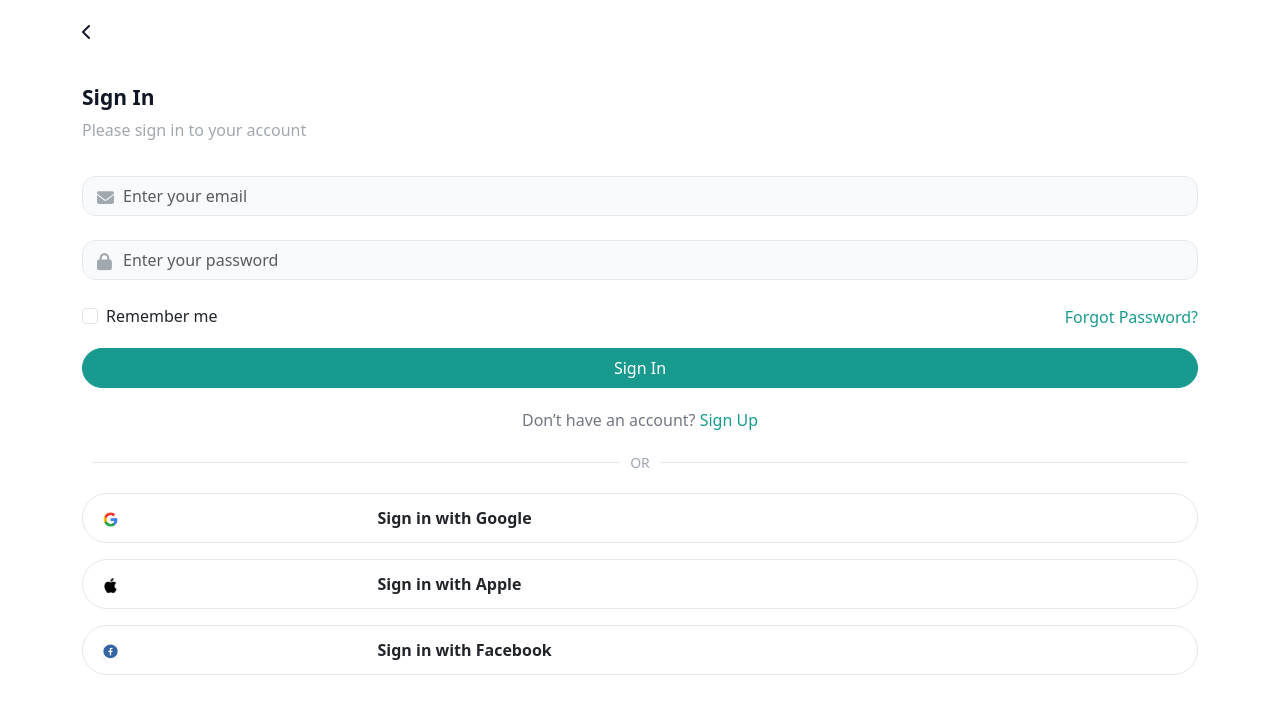
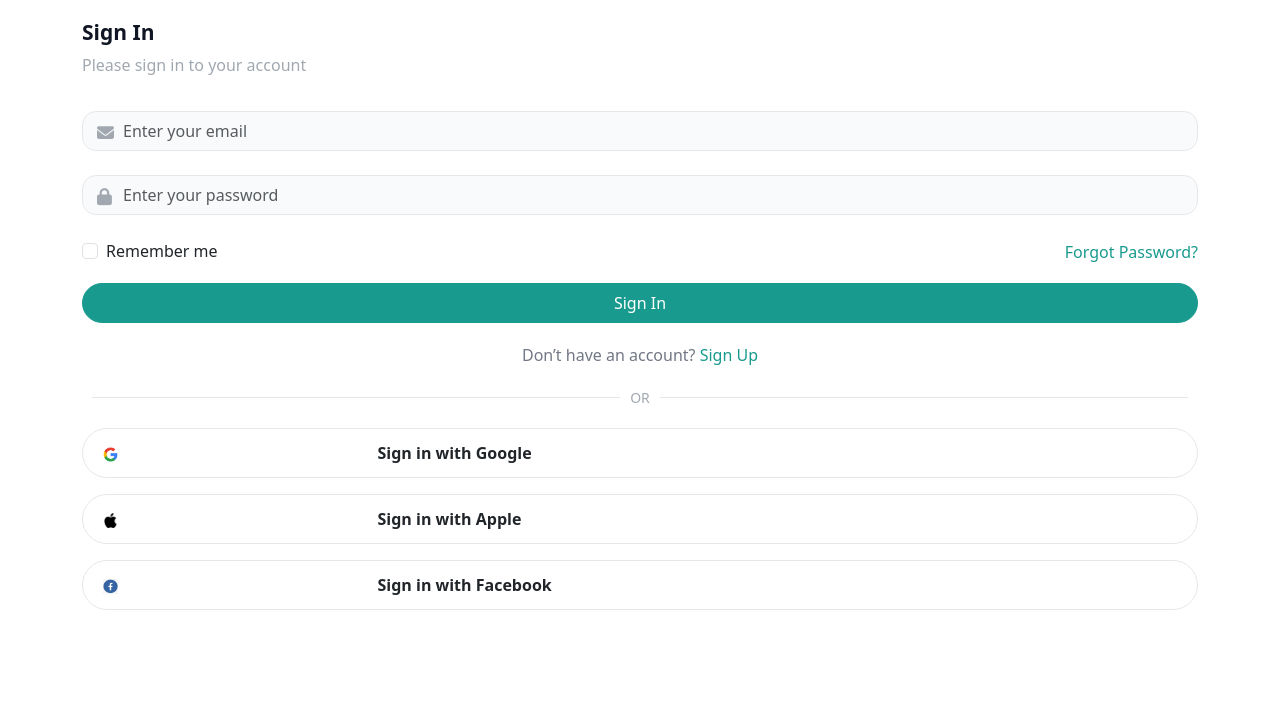
Before and after one commit to ilyasahmed6987/doctor-medicine-app, an Angular app: page / in a window 1280 px wide. Shown: the top 714 px of the page. Built offline with nearby package versions, Linux system fonts and the light colour scheme.

Commit message:
some issues ifixed

```diff
--- a/src/app/pages/forgot-screen/forgot-screen.html
+++ b/src/app/pages/forgot-screen/forgot-screen.html
@@ -1,7 +1,6 @@
 <div class="forgot-screen">
     <div class="container">
         <div class="head">
-            <i class="fa-solid fa-chevron-left"></i>
             <h3>Forgot Your Password?</h3>
             <p>Enter your email or your phone number, we will send you confirmation code</p>
         </div>
@@ -32,3 +31,16 @@
         </div>
     </div>
 </div>
+
+<!-- <div class="verification-screen">
+    <div class="container">
+        <div class="head">
+            <h3>Enter Verification Code</h3>
+            <p>Enter code that we have sent to your number <b class="text-black">08528188***</b></p>
+        </div>
+
+        <div class="reset-btn mt-3">
+            <a class="green-btn">Verify</a>
+        </div>
+    </div>
+</div> -->
--- a/src/app/pages/forgot-screen/forgot-screen.scss
+++ b/src/app/pages/forgot-screen/forgot-screen.scss
@@ -4,12 +4,6 @@
     padding-top: 20px;
 
     .head {
-        i {
-            color: $d-black;
-            font-size: 16px;
-            padding-bottom: 45px;
-        }
-
         h3 {
             color: $d-black;
             font-size: 21px;
@@ -59,7 +53,8 @@
 
         i {
 
-            &.fa-envelope, &.fa-phone {
+            &.fa-envelope,
+            &.fa-phone {
                 position: relative;
                 bottom: 30px;
                 left: 15px;
@@ -69,3 +64,42 @@
         }
     }
 }
+
+// .verification-screen {
+//     padding-top: 20px;
+
+//     .head {
+//         h3 {
+//             color: $d-black;
+//             font-size: 21px;
+//             font-weight: 700;
+//             padding-bottom: 10px;
+//         }
+
+//         p {
+//             color: $l-grey;
+//             font-size: 16px;
+//             line-height: 1.3;
+//             padding-bottom: 35px;
+//         }
+//     }
+
+//     .otp-inputs {
+//         display: flex;
+//         gap: 12px;
+
+//         .otp-box {
+//             width: 48px;
+//             height: 48px;
+//             border: 1.5px solid $d-green;
+//             border-radius: 12px;
+//             font-size: 18px;
+//             font-weight: 600;
+//             color: $d-black;
+//             display: flex;
+//             align-items: center;
+//             justify-content: center;
+//             font-family: Arial, sans-serif;
+//         }
+//     }
+// }
--- a/src/app/pages/login-screen/login-screen.html
+++ b/src/app/pages/login-screen/login-screen.html
@@ -1,7 +1,6 @@
 <div class="login-screen">
     <div class="container">
         <div class="head">
-            <i class="fa-solid fa-chevron-left"></i>
             <h3>Sign In</h3>
             <p>Please sign in to your account</p>
         </div>
--- a/src/app/pages/login-screen/login-screen.scss
+++ b/src/app/pages/login-screen/login-screen.scss
@@ -4,12 +4,6 @@
     padding-top: 20px;
 
     .head {
-        i {
-            color: $d-black;
-            font-size: 16px;
-            padding-bottom: 45px;
-        }
-
         h3 {
             color: $d-black;
             font-size: 21px;
--- a/src/app/pages/signup-screen/signup-screen.html
+++ b/src/app/pages/signup-screen/signup-screen.html
@@ -1,7 +1,6 @@
 <div class="signup-screen">
     <div class="container">
         <div class="head">
-            <i class="fa-solid fa-chevron-left"></i>
             <h3>Sign Up</h3>
             <p>Please create a new account</p>
         </div>
--- a/src/app/pages/signup-screen/signup-screen.scss
+++ b/src/app/pages/signup-screen/signup-screen.scss
@@ -4,12 +4,6 @@
     padding-top: 20px;
 
     .head {
-        i {
-            color: $d-black;
-            font-size: 16px;
-            padding-bottom: 45px;
-        }
-
         h3 {
             color: $d-black;
             font-size: 21px;
```
